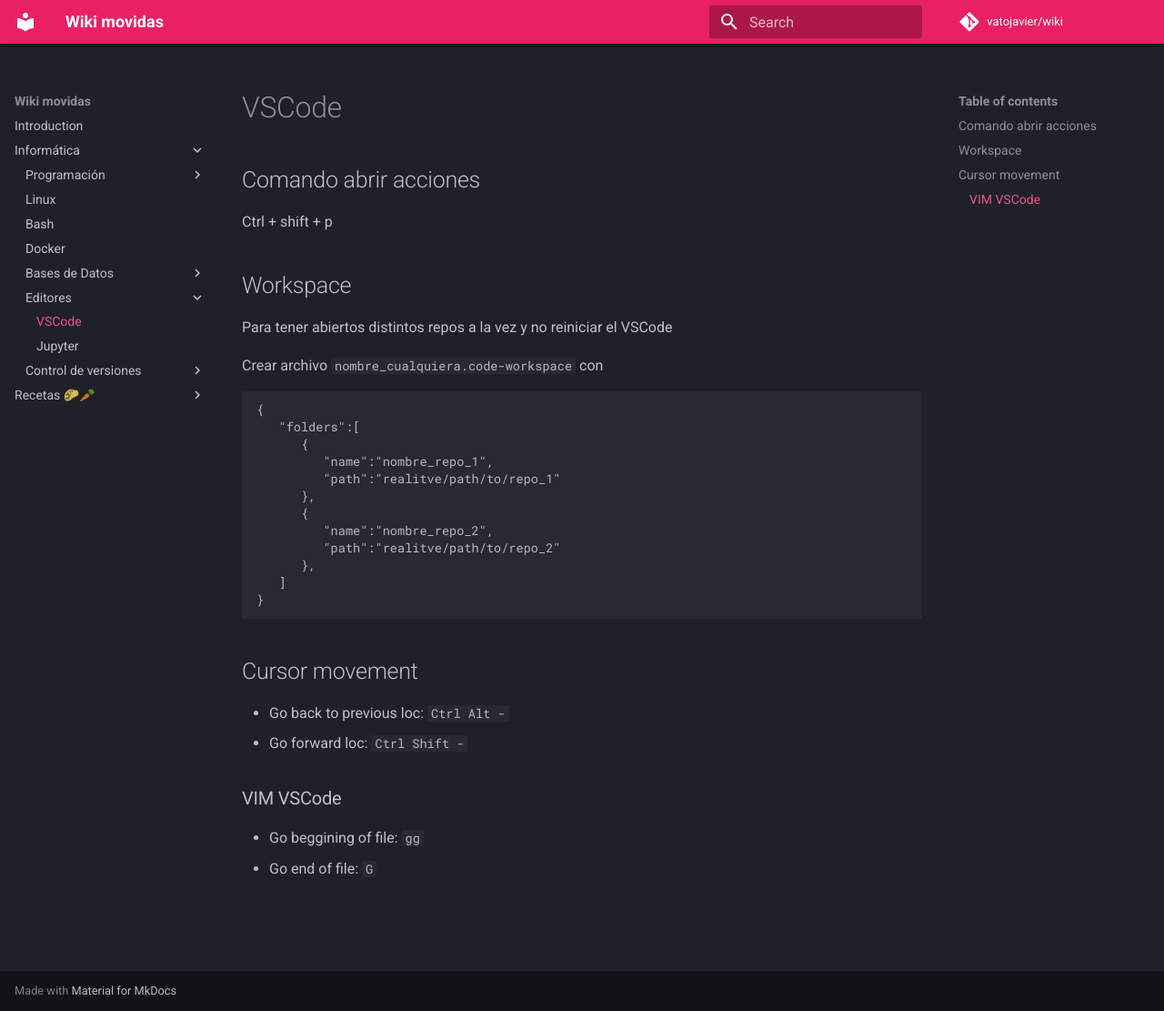
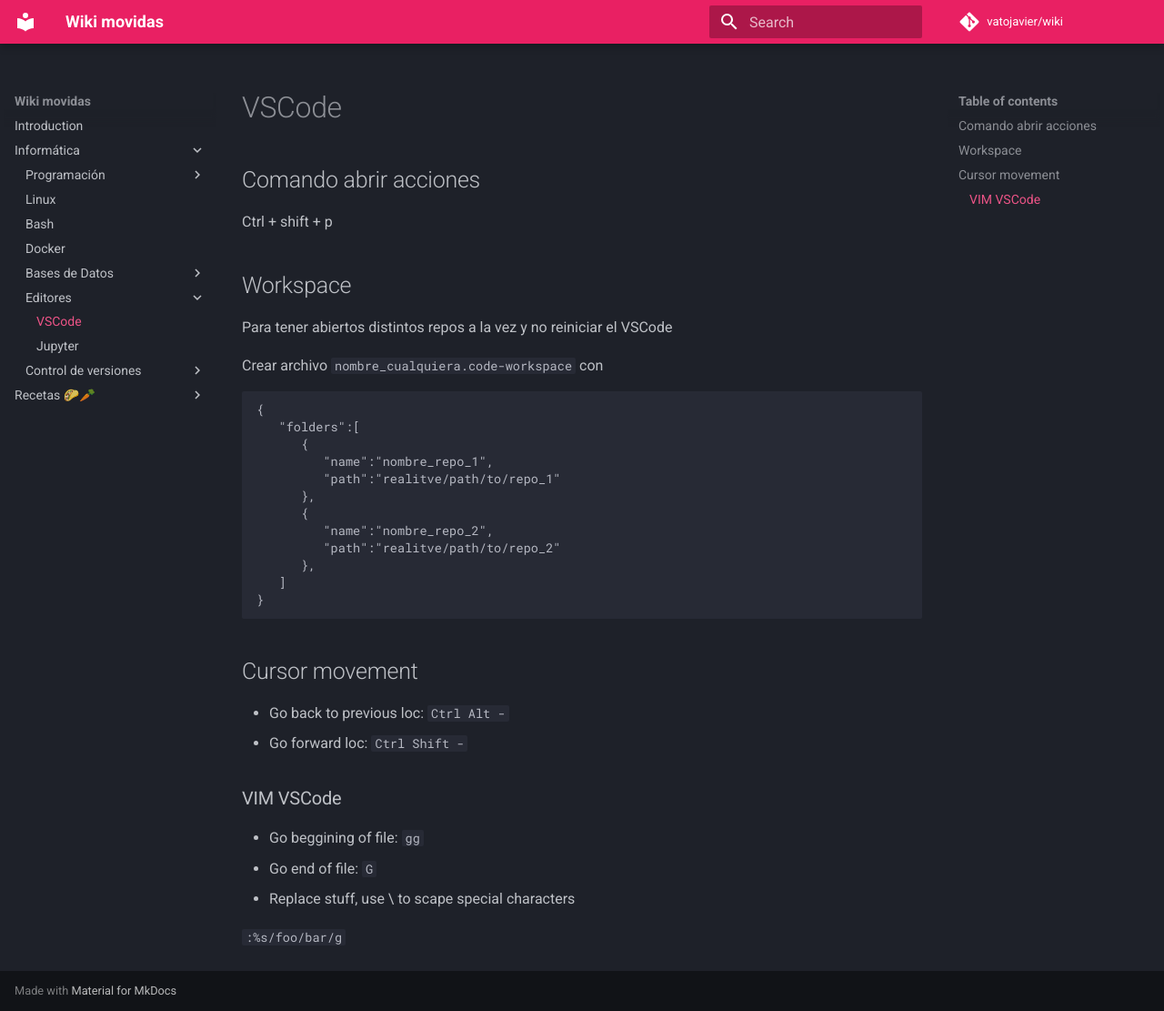
Before and after one commit to vatojavier/wiki, an MkDocs documentation site: the page built from docs/informatica/editores/vscode.md, in a window 1280 px wide and 1111 px high. Shown: the whole window at 91% size. Built offline with MkDocs 1.6.1 and Material for MkDocs 9.7.7, drawn with Linux system fonts in a browser that asks for light colours; comment, search, counter and statistics services are not loaded.

Commit message:
Update vscode.md

```diff
--- a/docs/informatica/editores/vscode.md
+++ b/docs/informatica/editores/vscode.md
@@ -33,3 +33,6 @@
 ### VIM VSCode
 - Go beggining of file: `gg`
 - Go end of file: `G`
+- Replace stuff, use \ to scape special characters
+
+`:%s/foo/bar/g`
```
